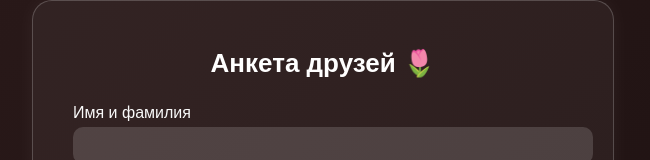
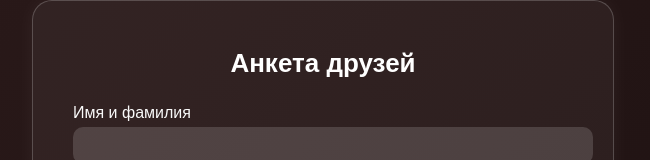
Before and after one commit to sardorberdiboyev1126-ui/anketa, a plain HTML site: page index.html in a window 1280 px wide. Shown: the top 160 px of the page, without its empty margins (317-967 px from the left). Drawn offline with Linux system fonts and the light colour scheme.

Commit message:
Update index.html

```diff
--- a/index.html
+++ b/index.html
@@ -77,7 +77,7 @@
 </head>
 <body>
   <div class="container">
-    <h1>Анкета друзей 🌷</h1>
+    <h1>Анкета друзей</h1>
 
     <label>Имя и фамилия</label>
     <input id="name" type="text" />
```
